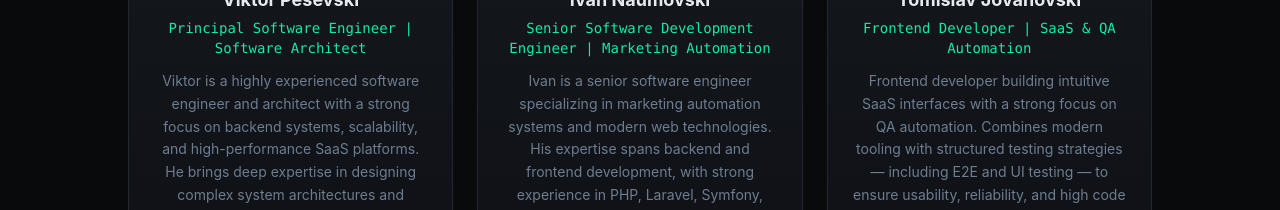
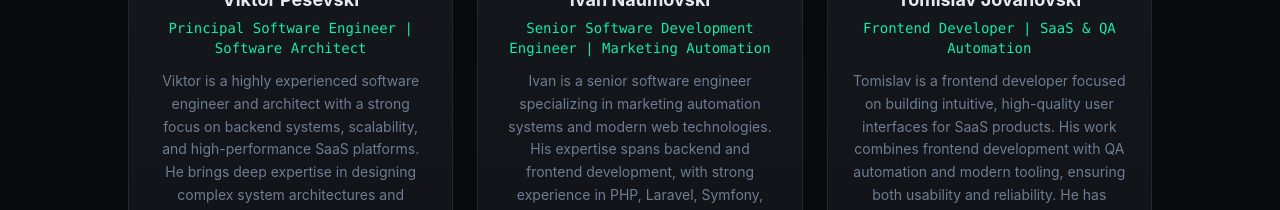
Before and after one commit to Tomche00/dev-team-spotlight, a React (Vite) app: page / in a window 1280 px wide. Shown: the part 3371-3581 px from the top of the page. Built offline with nearby package versions, Linux system fonts and the light colour scheme; the HTML template or start-up script is replaced by a standard one.

Commit message:
Changes
Co-authored-by: TomcheOne <181956809+TomcheOne@users.noreply.github.com>

```diff
--- a/src/components/Team.tsx
+++ b/src/components/Team.tsx
@@ -20,7 +20,7 @@ const team = [
   {
     name: "Tomislav Jovanovski",
     role: "Frontend Developer | SaaS & QA Automation",
-    bio: "Frontend developer building intuitive SaaS interfaces with a strong focus on QA automation. Combines modern tooling with structured testing strategies — including E2E and UI testing — to ensure usability, reliability, and high code quality.",
+    bio: "Tomislav is a frontend developer focused on building intuitive, high-quality user interfaces for SaaS products. His work combines frontend development with QA automation and modern tooling, ensuring both usability and reliability.\n\nHe has experience developing user-facing features, optimizing user experience, and contributing to product quality through structured testing and automation processes. He actively works on implementing automated testing strategies, including end-to-end and UI testing, to ensure consistent performance and reduce regression issues across releases.\n\nHis approach emphasizes early detection of issues, continuous integration workflows, and maintaining high standards of code quality throughout the development lifecycle.\n\nIn addition to frontend and QA work, his experience also extends to Chrome extension development and AI-assisted coding workflows, improving development speed and product efficiency.",
     initials: "TJ",
     color: "from-primary/20 to-accent/10",
     linkedin: "https://www.linkedin.com/in/tomce/",
```
